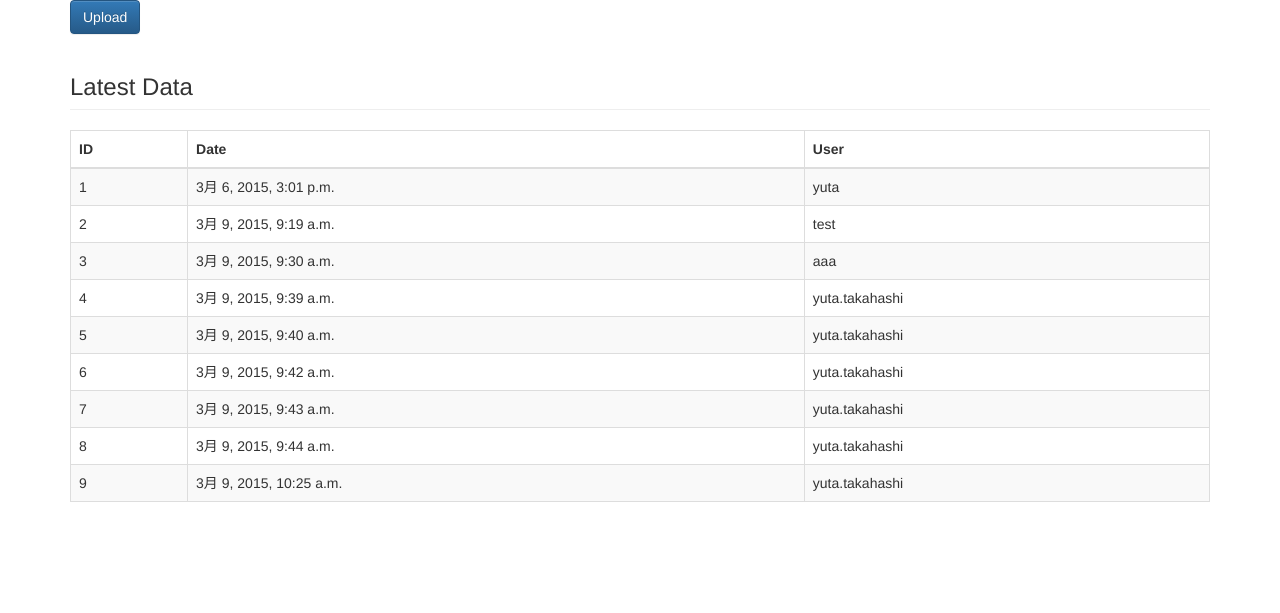
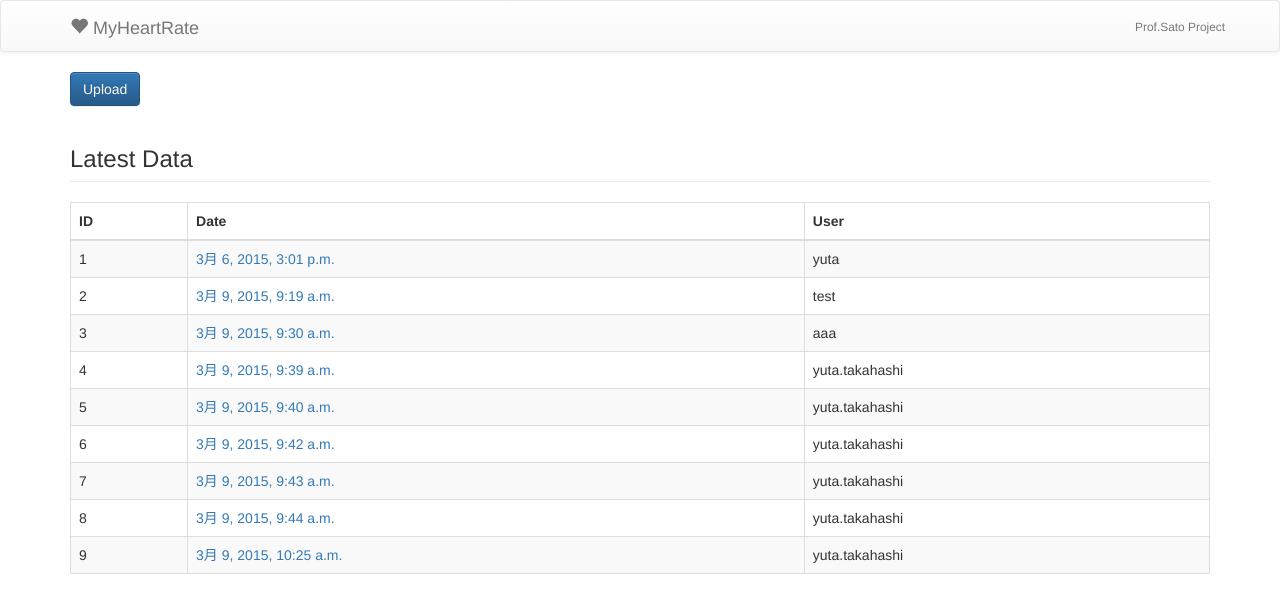
Before and after one commit to Yuta-ubiquitous/myheartrate, a Django app: page /myheartrate/ in a window 1280 px wide. Shown: the top 613 px of the page. Run offline with Django 3.2, Linux system fonts and the light colour scheme; data comes from the database, SQL or seed files in the repository; both versions use the stored data as it was after the commit; some libraries are stand-ins or nearby versions.

Commit message:
fixed GUI and add urls for data_id

```diff
--- a/cms/templates/base.html
+++ b/cms/templates/base.html
@@ -12,6 +12,17 @@
 {% block extrahead %}{% endblock %}
 </head>
 <body>
+	<div class="navbar navbar-default navber-fixedtop">
+		<div class="container">
+			<div class="navbar-header">
+				<a class="navbar-brand">
+					<span class="glyphicon glyphicon-heart"></span>
+					MyHeartRate
+				</a>
+			</div>
+			<p class="navbar-text navbar-right"><small>Prof.Sato Project</small></p>
+		</div>
+	</div>
   <div class="container">
     {% block content %}
       {{ content }}
--- a/cms/templates/cms/myheartrate_main.html
+++ b/cms/templates/cms/myheartrate_main.html
@@ -1,6 +1,6 @@
 {% extends "base.html" %}
 
-{% block title %}MainPage{% endblock title %}
+{% block title %}MyHeartRate -Main- {% endblock title %}
 
 {% block extrahead %}
 <style>
@@ -58,11 +58,11 @@ function handleFileSelect(evt) {
   </thead>
   <tbody>
     {% for data in datalist %}
-    <tr>
-      <td>{{ data.id }}</td>
-      <td>{{ data.pub_date }}</td>
-      <td>{{ data.user }}</td>
-    </tr>
+      <tr>
+        <td>{{ data.id }}</td>
+        <td><a href="/myheartrate/data/main/{{ data.id }}">{{ data.pub_date }}</a></td>
+        <td>{{ data.user }}</td>
+      </tr>
     {% endfor %}
   </tbody>
 </table>
--- a/cms/urls.py
+++ b/cms/urls.py
@@ -5,4 +5,6 @@ from cms import views
 urlpatterns = patterns('',
 	url(r'^$', views.myheartrate_main, name='myheartrate_main'),
 	url(r'^upload/$', views.upload_file, name='upload_file'),
+
+	url(r'^data/main/(?P<heartratedata_id>\d+)/$', views.myheartrate_data_main, name='myheartrate_data_main'),
 )
--- a/cms/views.py
+++ b/cms/views.py
@@ -2,16 +2,26 @@
 from django.http import HttpResponse
 from django.shortcuts import render_to_response
 from django.template import RequestContext
+from django.shortcuts import render_to_response, get_object_or_404, redirect
 from cms.models import HeartRateData, Content
 from datetime import datetime
 import sys, re
 
 def myheartrate_main(request):
-	#	return HttpResponse(u'MyHeartRateMain')
-	datalist = HeartRateData.objects.all().order_by('id')
-	return render_to_response('cms/myheartrate_main.html',
-	{'datalist': datalist},
-	context_instance=RequestContext(request))
+	return render_to_main(request)
+
+def myheartrate_data_main(request, heartratedata_id):
+	heartratedata = get_object_or_404(HeartRateData, pk=heartratedata_id)
+	return render_to_response('basecontent.html',
+		context_instance=RequestContext(request))
+
+#def myheartrate_data_main(request, heartratedata_id):
+#	heartratedata = get_object_or_404(HeartRateData, pk=heartratedata_id)
+#	datalist = heartratedata.contents.all().order_by('id')
+#	text = ''
+#	for data in datalist:
+#		text += ' ' + str(data.bpm)
+#	return HttpResponse(text)
 
 def upload_file(request):
 	print('upload_file')
@@ -25,12 +35,18 @@ def upload_file(request):
 
 		if validate_text_file(text):
 			text_file_to_db(text)
-			return HttpResponse(u'Success')
+			return render_to_main(request)
 		else:
-			return HttpResponse(text)
+			return render_to_main(request)
 			# handle_uploaded_file(request.FILES['file'])
 			# return HttpResponseRedirect('/myheartrate')
-	return HttpResponse(u'failed')
+	return render_to_main(request)
+
+def render_to_main(request):
+	datalist = HeartRateData.objects.all().order_by('id')
+	return render_to_response('cms/myheartrate_main.html',
+			{'datalist': datalist},
+			context_instance=RequestContext(request))
 
 def text_file_to_db(text):
 	heartRateData = HeartRateData()
```
Also changed, not shown: cms/templates/basecontent.html (added, +18 -0 lines), db.sqlite3.
